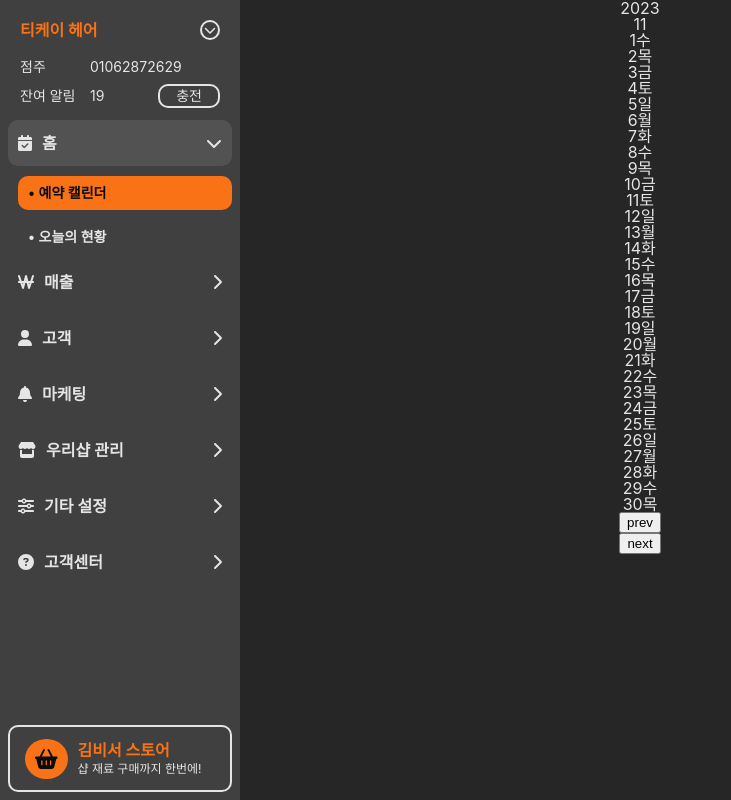
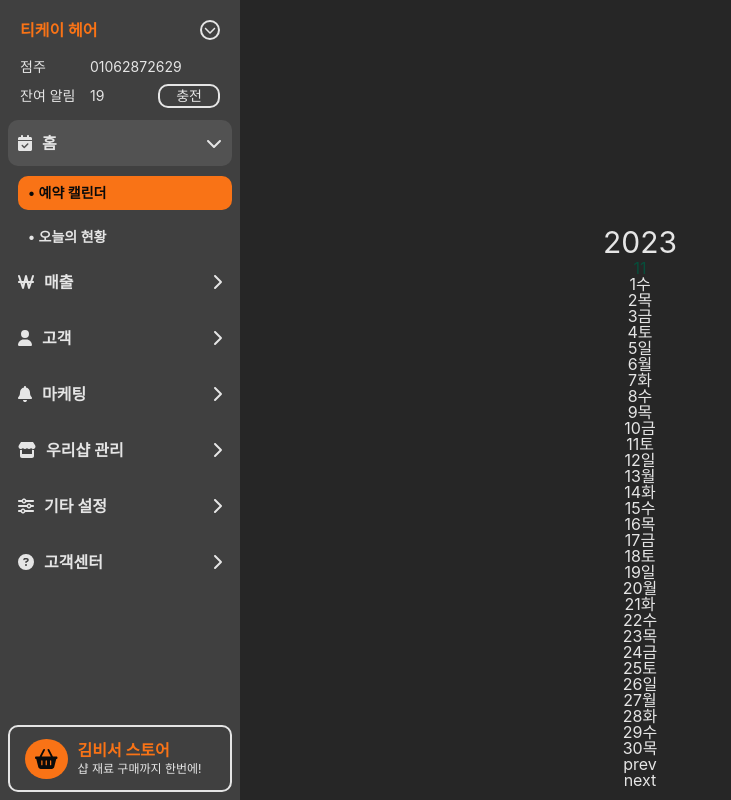
Before and after one commit to onepunch-tk/kim-secretary-front, a React (Vite) app: page / in a window 1280 px wide. Shown: the whole page, without its empty margins (0-731 px from the left). Built offline with nearby package versions, Linux system fonts and the light colour scheme; what date-holidays would draw is missing.

Commit message:
change css lib styled-component to tailwind

```diff
--- a/package.json
+++ b/package.json
@@ -21,6 +21,7 @@
     "react-dom": "^18.2.0",
     "react-helmet-async": "^2.0.1",
     "react-router-dom": "^6.19.0",
+    "sitemap": "^7.1.1",
     "styled-components": "^6.1.1",
     "styled-reset": "^4.5.1",
     "zustand": "^4.4.6"
--- a/src/route/Root.tsx
+++ b/src/route/Root.tsx
@@ -1,8 +1,8 @@
 import { SEO } from "@components/SEO.tsx";
-import { Outlet } from "react-router-dom";
 import styled from "styled-components";
 import { flexCenterCol } from "@styles/common/flex-box.ts";
 import { Navbar } from "@components/Navbar.tsx";
+import { Outlet } from "react-router-dom";
 
 const MainWrapper = styled(flexCenterCol)``;
 
--- /dev/null
+++ b/src/styles/index.css
@@ -0,0 +1,10 @@
+@tailwind base;
+@tailwind components;
+@tailwind utilities;
+
+@layer base {
+    :root {
+        --primary:0, 0%, 15%;
+        --primary-foreground:0, 0%, 25%;
+    }
+}
--- a/src/views/Home.tsx
+++ b/src/views/Home.tsx
@@ -22,8 +22,9 @@ export function Home() {
   };
   return (
     <Fragment>
-      <h1>{year}</h1>
-      <h2>{month}</h2>
+      <div className="flex w-56 h-56 bg-primary"></div>
+      <h1 className="text-3xl">{year}</h1>
+      <h2 className="text-emerald-900">{month}</h2>
       {days.map((day) => (
         <div key={day.dayNumber}>
           <span>{day.dayNumber}</span>
--- a/tailwind.config.js
+++ b/tailwind.config.js
@@ -1,8 +1,19 @@
 /** @type {import('tailwindcss').Config} */
 export default {
-  content: [],
+  content: [
+    "./index.html",
+    "./src/styles/index.css",
+    "./src/**/*.{js,jsx,ts,tsx,mdx}",
+  ],
   theme: {
-    extend: {},
+    extend: {
+      colors: {
+        primary: {
+          DEFAULT: "hsl(var(--primary))",
+          foreground: "hsl(var(--primary-foreground))",
+        },
+      },
+    },
   },
   plugins: [],
-}
+};
--- a/tsconfig.json
+++ b/tsconfig.json
@@ -32,6 +32,6 @@
       "@types/*": ["./src/types/*"]
     }
   },
-  "include": ["src"],
+  "include": ["src","tailwind.config.js","postcss.config.js"],
   "references": [{ "path": "./tsconfig.node.json" }]
 }
```
Also changed, not shown: src/App.tsx (+4 -3 lines), public/robots.txt (added), 2 other files (tests, documents, lock files or other folders).
